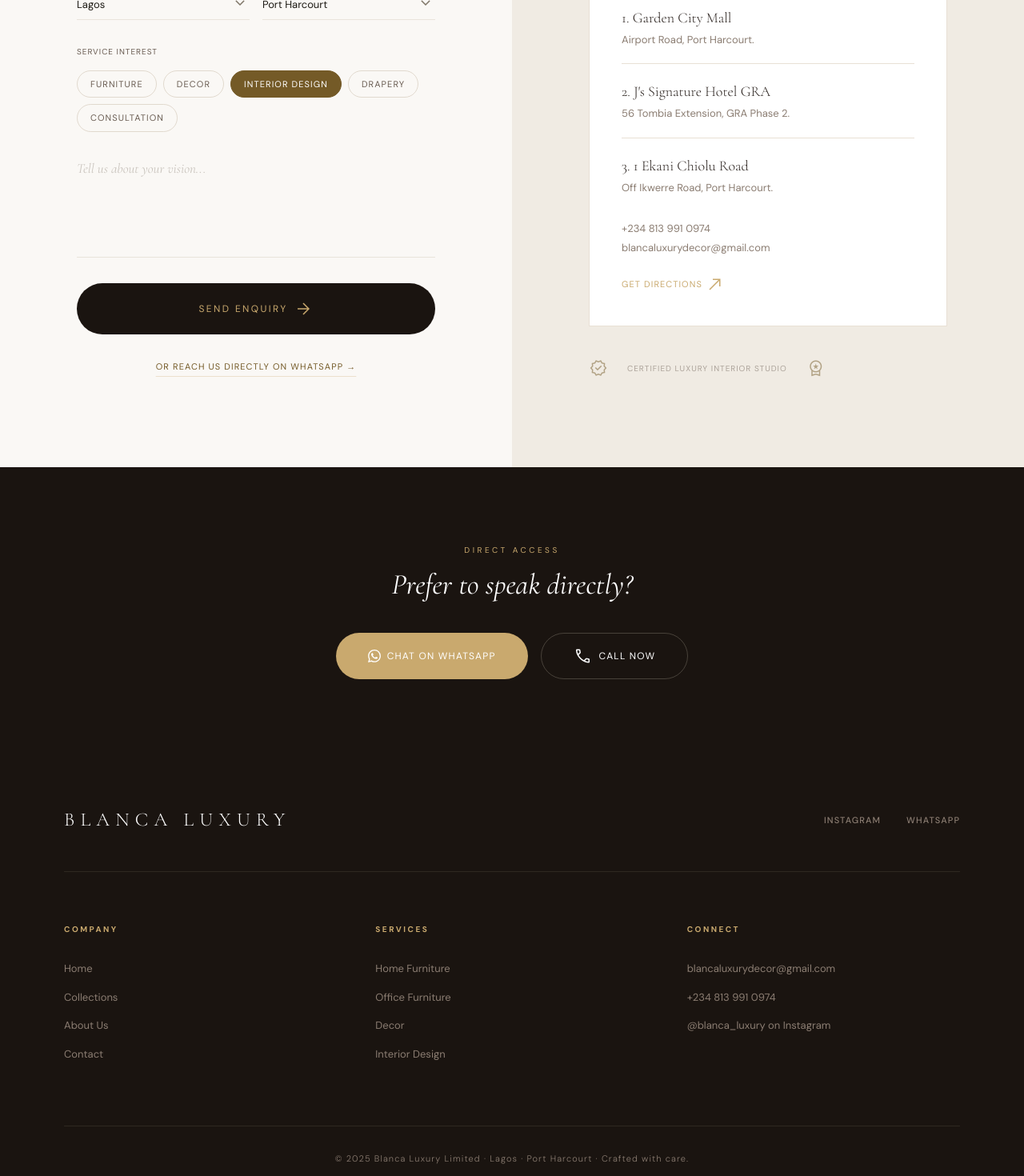
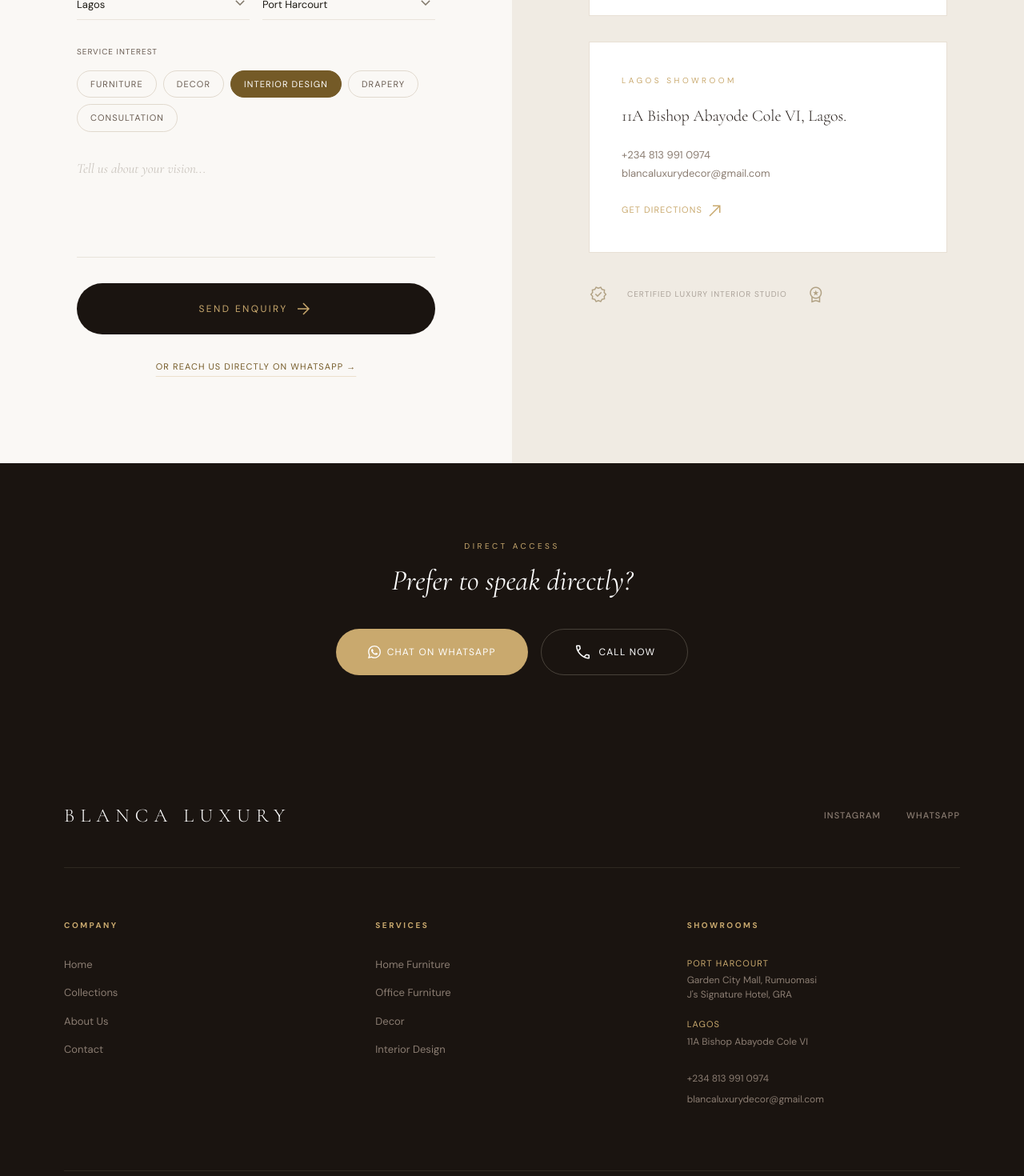
Before and after one commit to Gregor-prog/blanca-luxury, a Next.js app in the folder blanca-luxury-frontend/: page /contact in a window 1280 px wide. Shown: the part 840-2310 px from the top of the page at 80% size. Built offline with nearby package versions, Linux system fonts and the light colour scheme.

Commit message:
feat: initialize full-stack project with NestJS API and Next.js admin dashboard including authentication and CRUD modules.

```diff
--- a/blanca-luxury-frontend/app/contact/page.tsx
+++ b/blanca-luxury-frontend/app/contact/page.tsx
@@ -291,21 +291,35 @@
         {/* ── RIGHT: SHOWROOM CARDS ──────────────────────────────── */}
         <section className="w-full md:w-1/2 bg-[#F0EBE3] px-8 md:px-16 lg:px-24 py-20 md:py-28 flex flex-col gap-8">
 
-          {/* Lagos Card */}
+          {/* Port Harcourt Card */}
           <ScrollReveal delay={100} y={32}>
             <ShowroomCard>
               <span className="font-sans text-[10px] tracking-[0.35em] text-[#C9A96E] uppercase">
-                Lagos Showroom
+                Port Harcourt Showrooms
               </span>
-              <p className="font-serif text-xl text-[#2C2420] leading-snug">
-                Plot 14, Luxury Way, Ikoyi, Lagos, Nigeria.
-              </p>
-              <div className="flex flex-col gap-1">
+
+              <div className="space-y-5">
+                {/* Location 1 */}
+                <div className="flex flex-col gap-1">
+                  <p className="font-serif text-lg text-[#2C2420]">1. Garden City Mall</p>
+                  <p className="font-sans text-[13px] text-[#8B7D72]">Rumuomasi, Port Harcourt, Rivers State.</p>
+                </div>
+                <div className="h-px bg-[#E8E0D5] w-full" />
+
+                {/* Location 2 */}
+                <div className="flex flex-col gap-1">
+                  <p className="font-serif text-lg text-[#2C2420]">2. J&apos;s Signature Hotel</p>
+                  <p className="font-sans text-[13px] text-[#8B7D72]">GRA, Port Harcourt, Rivers State.</p>
+                </div>
+              </div>
+
+              <div className="pt-2 flex flex-col gap-1">
                 <p className="font-sans text-[13px] text-[#8B7D72]">+234 813 991 0974</p>
                 <p className="font-sans text-[13px] text-[#8B7D72]">blancaluxurydecor@gmail.com</p>
               </div>
+
               <a
-                href="https://maps.google.com/?q=Ikoyi+Lagos+Nigeria"
+                href="https://maps.google.com/?q=Garden+City+Mall+Rumuomasi+Port+Harcourt"
                 target="_blank"
                 rel="noreferrer"
                 className="font-sans text-[11px] tracking-widest text-[#C9A96E] uppercase flex items-center gap-1 hover:opacity-70 transition-opacity w-fit"
@@ -316,42 +330,21 @@
             </ShowroomCard>
           </ScrollReveal>
 
-          {/* Port Harcourt Card */}
+          {/* Lagos Card */}
           <ScrollReveal delay={250} y={32}>
             <ShowroomCard>
               <span className="font-sans text-[10px] tracking-[0.35em] text-[#C9A96E] uppercase">
-                Port Harcourt
+                Lagos Showroom
               </span>
-
-              <div className="space-y-5">
-                {/* Location 1 */}
-                <div className="flex flex-col gap-1">
-                  <p className="font-serif text-lg text-[#2C2420]">1. Garden City Mall</p>
-                  <p className="font-sans text-[13px] text-[#8B7D72]">Airport Road, Port Harcourt.</p>
-                </div>
-                <div className="h-px bg-[#E8E0D5] w-full" />
-
-                {/* Location 2 */}
-                <div className="flex flex-col gap-1">
-                  <p className="font-serif text-lg text-[#2C2420]">2. J&apos;s Signature Hotel GRA</p>
-                  <p className="font-sans text-[13px] text-[#8B7D72]">56 Tombia Extension, GRA Phase 2.</p>
-                </div>
-                <div className="h-px bg-[#E8E0D5] w-full" />
-
-                {/* Location 3 */}
-                <div className="flex flex-col gap-1">
-                  <p className="font-serif text-lg text-[#2C2420]">3. 1 Ekani Chiolu Road</p>
-                  <p className="font-sans text-[13px] text-[#8B7D72]">Off Ikwerre Road, Port Harcourt.</p>
-                </div>
-              </div>
-
-              <div className="pt-2 flex flex-col gap-1">
+              <p className="font-serif text-xl text-[#2C2420] leading-snug">
+                11A Bishop Abayode Cole VI, Lagos.
+              </p>
+              <div className="flex flex-col gap-1">
                 <p className="font-sans text-[13px] text-[#8B7D72]">+234 813 991 0974</p>
                 <p className="font-sans text-[13px] text-[#8B7D72]">blancaluxurydecor@gmail.com</p>
               </div>
-
               <a
-                href="https://maps.google.com/?q=Port+Harcourt+Nigeria"
+                href="https://maps.google.com/?q=Bishop+Abayode+Cole+VI+Lagos"
                 target="_blank"
                 rel="noreferrer"
                 className="font-sans text-[11px] tracking-widest text-[#C9A96E] uppercase flex items-center gap-1 hover:opacity-70 transition-opacity w-fit"
--- a/blanca-luxury-frontend/app/page.tsx
+++ b/blanca-luxury-frontend/app/page.tsx
@@ -22,7 +22,7 @@
             <div className="max-w-3xl">
               {/* Eyebrow */}
               <p className="font-sans text-[10px] md:text-[12px] uppercase tracking-[0.3em] text-primary-container mb-4 text-glow-premium">
-                PORT HARCOURT · LAGOS · ABUJA
+                PORT HARCOURT · LAGOS
               </p>
               {/* Headline */}
               <h1 className="font-serif text-5xl md:text-[72px] italic text-white leading-[1.05] mb-6 tracking-tight">
@@ -279,7 +279,7 @@
                     3
                   </div>
                   <div className="font-sans text-[11px] font-bold tracking-[0.2em] text-[#8B7D72] uppercase">
-                    Cities — PH · Lagos · Abuja
+                    Showrooms — PH · Lagos
                   </div>
                   {/* Desktop Divider */}
                   <div className="hidden lg:block absolute right-0 top-1/2 -translate-y-1/2 w-px h-16 bg-[#E8E0D5]"></div>
@@ -383,7 +383,7 @@
                   </p>
                   <a
                     className="inline-flex items-center group font-sans text-sm font-medium text-[#C9A96E] border-b border-[#C9A96E] pb-1 hover:opacity-70 transition-opacity"
-                    href="https://wa.me/aurelian"
+                    href="https://wa.me/2348139910974"
                   >
                     Inquire on WhatsApp{" "}
                     <span className="ml-2 transform group-hover:translate-x-1 transition-transform">
@@ -418,7 +418,7 @@
                   </p>
                   <a
                     className="inline-flex items-center group font-sans text-sm font-medium text-[#C9A96E] border-b border-[#C9A96E] pb-1 hover:opacity-70 transition-opacity"
-                    href="https://wa.me/aurelian"
+                    href="https://wa.me/2348139910974"
                   >
                     Inquire on WhatsApp{" "}
                     <span className="ml-2 transform group-hover:translate-x-1 transition-transform">
@@ -826,17 +826,22 @@
                     </div>
                     <div className="mt-4">
                       <p className="font-serif text-2xl md:text-[18px] text-[#2C2420] leading-relaxed max-w-[280px]">
-                        11A Bishop Aboyade Cole, Victoria Island
+                        11A Bishop Abayode Cole VI, Lagos
                       </p>
                       <div className="mt-8 space-y-1">
                         <p className="font-sans text-[13px] text-[#8B7D72] tracking-wide">
-                          +234 1 234 5678
+                          +234 813 991 0974
+                        </p>
+                        <p className="font-sans text-[13px] text-[#8B7D72] tracking-wide">
+                          blancaluxurydecor@gmail.com
                         </p>
                       </div>
                       <div className="mt-12">
                         <a
                           className="inline-flex items-center group/link text-[#C9A96E] text-sm tracking-widest font-medium uppercase transition-all"
-                          href="#"
+                          href="https://maps.google.com/?q=Bishop+Abayode+Cole+Victoria+Island+Lagos"
+                          target="_blank"
+                          rel="noreferrer"
                         >
                           <span className="border-b border-[#C9A96E]/40 pb-1">
                             Get Directions
@@ -871,26 +876,32 @@
                         <p className="font-serif text-[18px] text-[#2C2420]">
                           Garden City Mall
                         </p>
+                        <p className="font-sans text-[13px] text-[#8B7D72] mt-1">
+                          Rumuomasi, Port Harcourt, Rivers State
+                        </p>
                       </div>
                       <div className="pb-6 border-b border-[#E8E0D5]">
                         <p className="font-serif text-[18px] text-[#2C2420]">
-                          J&apos;s Signature Hotel GRA
+                          J&apos;s Signature Hotel
+                        </p>
+                        <p className="font-sans text-[13px] text-[#8B7D72] mt-1">
+                          GRA, Port Harcourt, Rivers State
                         </p>
                       </div>
-                      <div className="">
-                        <p className="font-serif text-[18px] text-[#2C2420]">
-                          1 Ekani Chiolu Road
+                      <div className="space-y-1">
+                        <p className="font-sans text-[13px] text-[#8B7D72] tracking-wide">
+                          +234 813 991 0974
                         </p>
-                      </div>
-                      <div className="mt-4 space-y-1">
                         <p className="font-sans text-[13px] text-[#8B7D72] tracking-wide">
-                          +234 1 234 5678
+                          blancaluxurydecor@gmail.com
                         </p>
                       </div>
                       <div className="mt-6">
                         <a
                           className="inline-flex items-center group/link text-[#C9A96E] text-sm tracking-widest font-medium uppercase transition-all"
-                          href="#"
+                          href="https://maps.google.com/?q=Garden+City+Mall+Rumuomasi+Port+Harcourt"
+                          target="_blank"
+                          rel="noreferrer"
                         >
                           <span className="border-b border-[#C9A96E]/40 pb-1">
                             Get Directions
--- a/blanca-luxury-frontend/components/Footer.tsx
+++ b/blanca-luxury-frontend/components/Footer.tsx
@@ -98,30 +98,35 @@
                 </Link>
               </nav>
             </div>
-            {/* Col 3: CONNECT */}
+            {/* Col 3: SHOWROOMS */}
             <div className="space-y-8">
               <h4 className="text-[10px] font-bold text-[#C9A96E] tracking-[0.25em] uppercase">
-                CONNECT
+                SHOWROOMS
               </h4>
-              <div className="flex flex-col space-y-4">
+              <div className="flex flex-col space-y-5">
+                <div>
+                  <p className="text-[11px] text-[#C9A96E] uppercase tracking-widest mb-1">Port Harcourt</p>
+                  <p className="text-[12px] text-[#8B7D72]">Garden City Mall, Rumuomasi</p>
+                  <p className="text-[12px] text-[#8B7D72]">J&apos;s Signature Hotel, GRA</p>
+                </div>
+                <div>
+                  <p className="text-[11px] text-[#C9A96E] uppercase tracking-widest mb-1">Lagos</p>
+                  <p className="text-[12px] text-[#8B7D72]">11A Bishop Abayode Cole VI</p>
+                </div>
+                <div className="pt-2 flex flex-col gap-2">
                   <a
-                  className="text-[13px] text-[#8B7D72] hover:text-[#C9A96E] transition-colors duration-300"
-                  href="mailto:blancaluxurydecor@gmail.com"
-                >
-                  blancaluxurydecor@gmail.com
-                </a>
-                <a
-                  className="text-[13px] text-[#8B7D72] hover:text-[#C9A96E] transition-colors duration-300"
+                    className="text-[12px] text-[#8B7D72] hover:text-[#C9A96E] transition-colors duration-300"
                     href="tel:+2348139910974"
                   >
                     +234 813 991 0974
                   </a>
                   <a
-                  className="text-[13px] text-[#8B7D72] hover:text-[#C9A96E] transition-colors duration-300"
-                  href="#"
+                    className="text-[12px] text-[#8B7D72] hover:text-[#C9A96E] transition-colors duration-300"
+                    href="mailto:blancaluxurydecor@gmail.com"
                   >
-                  @blanca_luxury on Instagram
+                    blancaluxurydecor@gmail.com
                   </a>
+                </div>
               </div>
             </div>
           </div>
@@ -129,7 +134,7 @@
           {/* BOTTOM BAR */}
           <div className="pt-8 border-t border-[#2E2820] text-center">
             <p className="text-[11px] text-[#8B7D72] tracking-widest font-light">
-              © 2025 Blanca Luxury Limited · Lagos · Port Harcourt · Crafted
+              © 2025 Blanca Luxury Limited · Port Harcourt · Lagos · Crafted
               with care.
             </p>
           </div>
```
Lines whose indentation alone changed are shown as unchanged.
